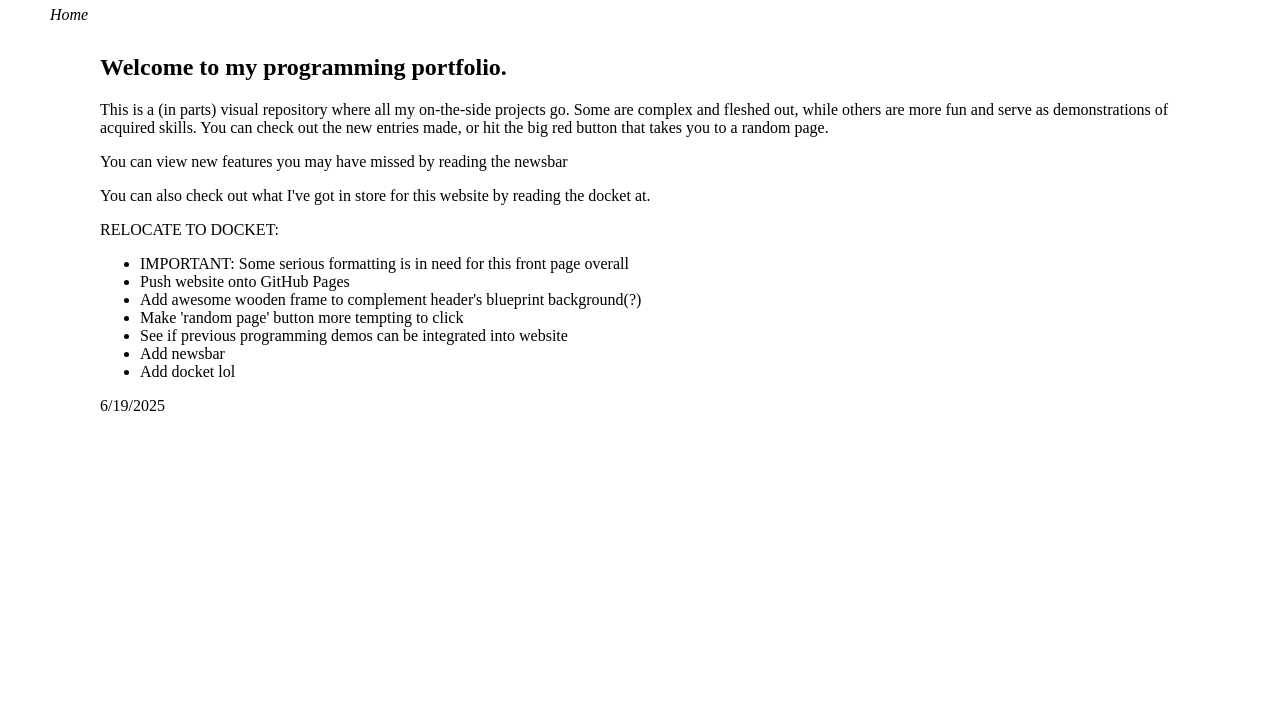
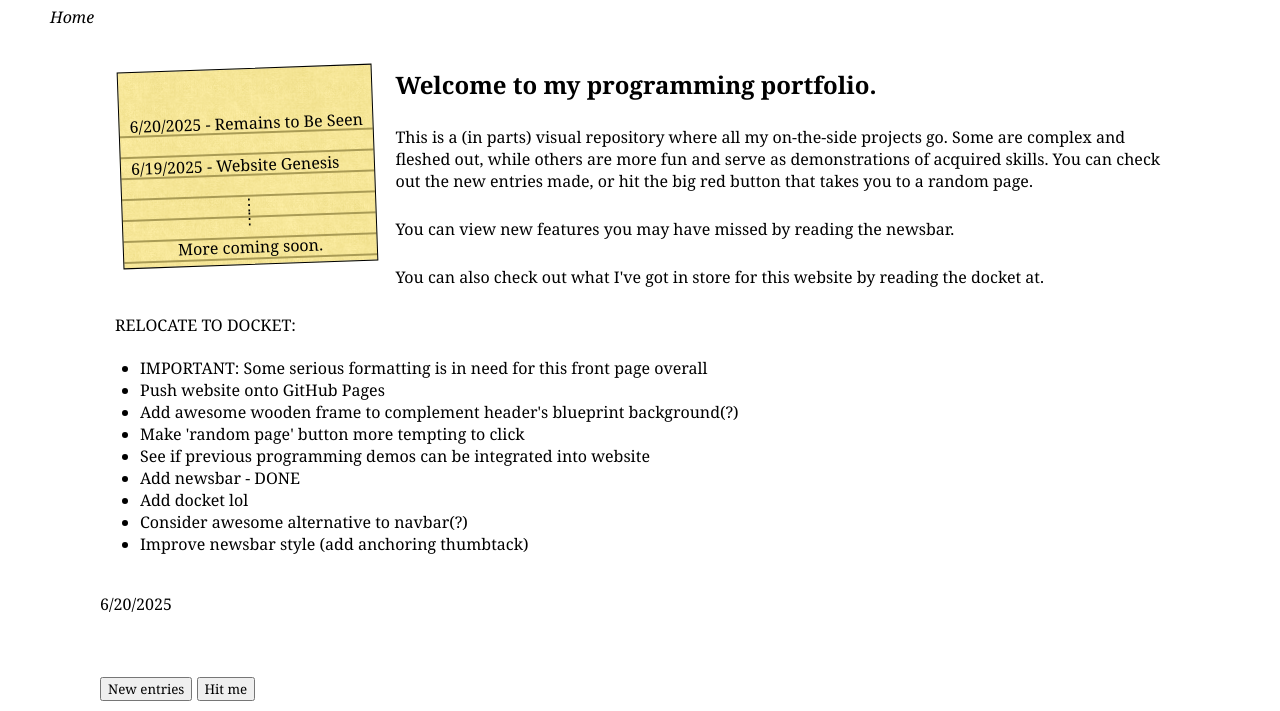
Before and after one commit to pc-619/pc-619.github.io, a plain HTML site: page web_portfolio/pages/index.html in a window 1280 px wide. Shown: the part 154-865 px from the top of the page. Before the commit the page ends 800 px from the top, so only its background shows below. Drawn offline with Linux system fonts and the light colour scheme.

Commit message:
Fleshed out newsbar. - Created post-it note background style. - The more entries that go in the newsbar, the longer it'll be, up to max-height: 400px.     - ^ This is a placeholder value. If and when I need to change it, I've still got the original file to tweak on GIMP.
Auxiliary changes:
- Edited homepage content to newsbar addition (docket has new items).

```diff
--- a/web_portfolio/pages/index.html
+++ b/web_portfolio/pages/index.html
@@ -16,10 +16,20 @@
     <main>
         <nav><i>Home</i></nav>
         <section id="intro">
+            <div id="newsbar">
+                <ul>
+                    <li>6/20/2025 - Remains to Be Seen</li>
+                    <li>6/19/2025 - Website Genesis</li>
+                    <li>&#8942;<br>&#8942;<br><br>More coming soon.</li>
+                </ul>
+            </div>
+            <div id="intro-content">
+
+            </div>
             <h2>Welcome to my programming portfolio.</h2>
             <p>This is a (in parts) visual repository where all my on-the-side projects go. Some are complex and fleshed out, while others are more fun and serve as demonstrations of acquired skills. You can check out the new entries made, or hit the big red button that takes you to a random page.</p>
 
-            <p>You can view new features you may have missed by reading the newsbar </p>
+            <p>You can view new features you may have missed by reading the newsbar.</p>
 
             <p>You can also check out what I've got in store for this website by reading the docket at.</p>
 
@@ -30,16 +40,22 @@
                     <li>Add awesome wooden frame to complement header's blueprint background(?)</li>
                     <li>Make 'random page' button more tempting to click</li>
                     <li>See if previous programming demos can be integrated into website</li>
-                    <li>Add newsbar</li>
+                    <li>Add newsbar - DONE</li>
                     <li>Add docket lol</li>
-                </ul>
+                    <li>Consider awesome alternative to navbar(?)</li>
+                    <li>Improve newsbar style (add anchoring thumbtack)</li>
+                </ul><br>
+                6/20/2025
             </p>
-
-            <p>6/19/2025</p>
 
         </section>
 
-        <section id="options"></section>
+        <section id="options">
+            <div id="options-content">
+                <button>New entries</button>
+                <button>Hit me</button>
+            </div>
+        </section>
     </main>
     <footer>
 
--- a/web_portfolio/pages/styles.css
+++ b/web_portfolio/pages/styles.css
@@ -1,10 +1,26 @@
+*{
+    font-family: Georgia, 'Times New Roman', Times, serif;
+}
+
 body{
     margin: 0;
     padding: 0;
 }
 
+/**************************
+    TEXT STYLES
+**************************/
+
+p{
+    padding: 5px 15px;
+}
+
+/**************************
+    HEADER
+**************************/
+
 header{
-    background-color: blue;
+    background-color: #003153;
     background-image: url('../images/blueprint.png');
     height: 150px;
 }
@@ -16,10 +32,65 @@ header h1{
     padding: 37px;
 }
 
+/**************************
+    NAVIGATION BAR
+**************************/
+
 main nav{
     padding: 10px 50px;
+    font-family: Georgia, 'Times New Roman', Times, serif;;
 }
 
-section#intro{
-    margin: 10px 100px;
+/**************************
+    NEWSBAR
+**************************/
+div#newsbar{
+    transform: rotate(-2deg);
+    background-color: beige;
+    background-image: url('../images/postit.png');
+    border: 1px solid black;
+    margin: 20px;
+    max-height: 400px;
+    max-width: 300px;
+    float: left;
+    z-index: 1000;
 }
+
+div#newsbar ul{
+    margin: 0;
+    padding: 33px 0 0 0;
+}
+
+div#newsbar ul li{
+    padding: 10px;
+    line-height: .9;
+    list-style: none;
+    text-align: center;
+}
+
+div#newsbar ul li:not(:last-child){
+    padding: 10px;
+    /*border-bottom: 1px solid blue;*/
+    line-height: 1.40;
+    text-align: left;
+}
+
+/**************************
+    MAIN CONTENT - INTRO
+**************************/
+
+section{
+    padding: 10px 100px;
+}
+
+/**************************
+    MAIN CONTENT - OPTIONS
+**************************/
+
+section#options-content button{
+    margin: auto;
+}
+
+/**************************
+    FOOTER
+**************************/
```
Also changed, not shown: web_portfolio/images/postit.png (added).
